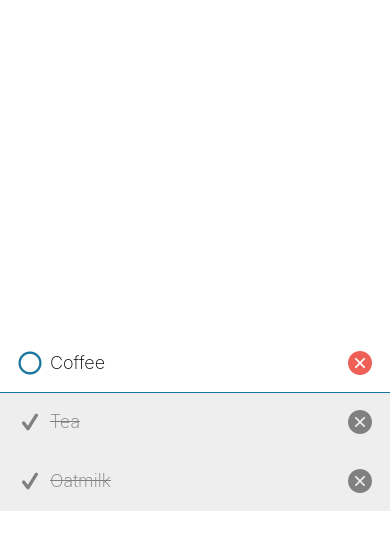
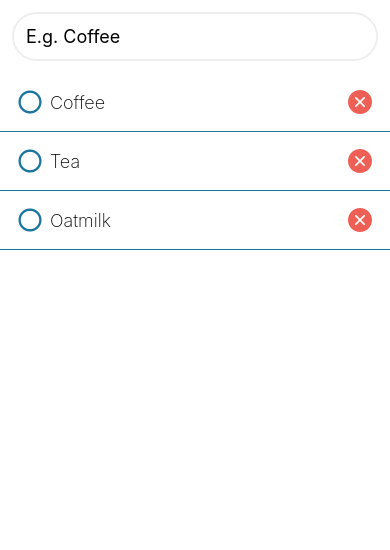
Before and after one commit to mathildepind/taskly, a React Native app: screen / in a window 390 px wide. Shown: the top 550 px of the page. Built offline with nearby package versions, Linux system fonts and the light colour scheme.

Commit message:
add text input useState and handleSubmit

```diff
--- a/app/index.tsx
+++ b/app/index.tsx
@@ -1,13 +1,48 @@
-import { StyleSheet, View } from "react-native";
+import { useState } from "react";
+import { StyleSheet, TextInput, View } from "react-native";
+import { ShoppingListItem } from "../components/ShoppingListItem";
 import { theme } from "../theme";
-import { ShoppingListItem } from "../components/ShoppingListItem";
+
+type ShoppingListItemType = {
+  id: string;
+  name: string;
+};
+
+const initialList: ShoppingListItemType[] = [
+  { id: "1", name: "Coffee" },
+  { id: "2", name: "Tea" },
+  { id: "3", name: "Oatmilk" },
+];
 
 export default function App() {
+  const [shoppingList, setShoppingList] =
+    useState<ShoppingListItemType[]>(initialList);
+  const [value, setValue] = useState("");
+
+  const handleSubmit = () => {
+    if (value) {
+      const newShoppingList = [
+        { id: new Date().toISOString(), name: value },
+        ...shoppingList,
+      ];
+      setShoppingList(newShoppingList);
+      setValue("");
+    }
+  };
+
   return (
     <View style={styles.container}>
-      <ShoppingListItem name="Coffee" />
-      <ShoppingListItem name="Tea" isCompleted />
-      <ShoppingListItem name="Oatmilk" isCompleted />
+      <TextInput
+        placeholder="E.g. Coffee"
+        style={styles.textInput}
+        value={value}
+        onChangeText={setValue}
+        returnKeyType="done"
+        onSubmitEditing={handleSubmit}
+      />
+      {shoppingList.map((item) => (
+        <ShoppingListItem name={item.name} key={item.id} />
+      ))}
     </View>
   );
 }
@@ -16,6 +51,15 @@ const styles = StyleSheet.create({
   container: {
     flex: 1,
     backgroundColor: theme.colorWhite,
-    justifyContent: "center",
+    paddingTop: 12,
+  },
+  textInput: {
+    borderColor: theme.colorLightGrey,
+    borderWidth: 2,
+    padding: 12,
+    marginHorizontal: 12,
+    marginBottom: 12,
+    fontSize: 18,
+    borderRadius: 50,
   },
 });
```
